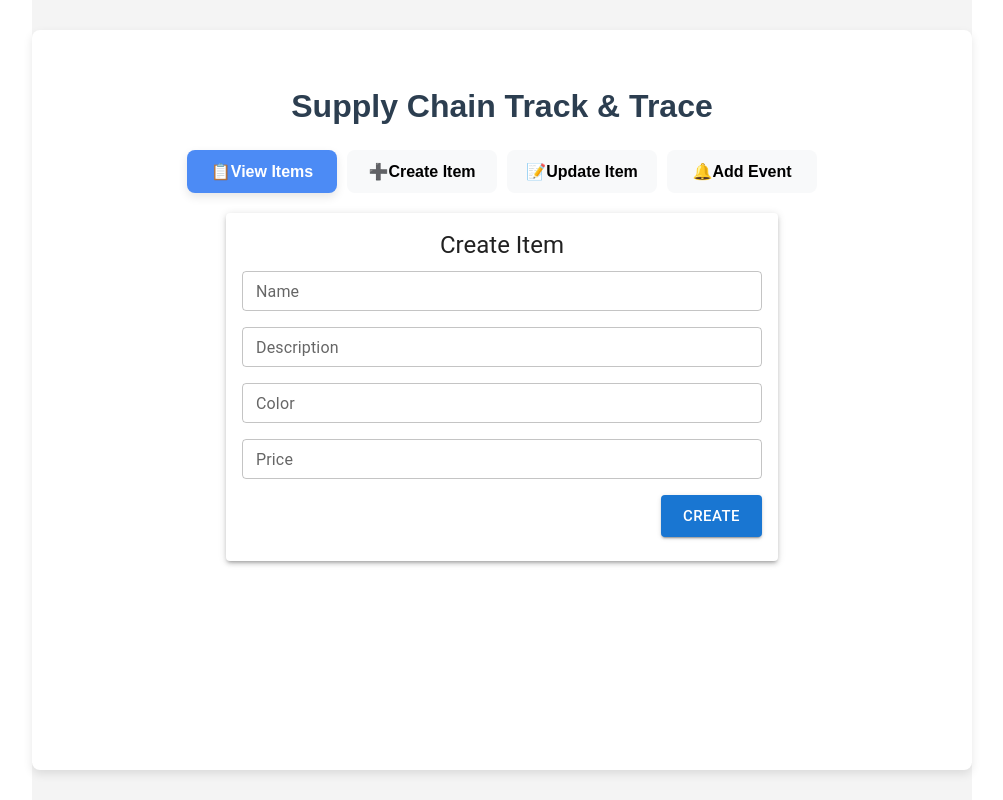
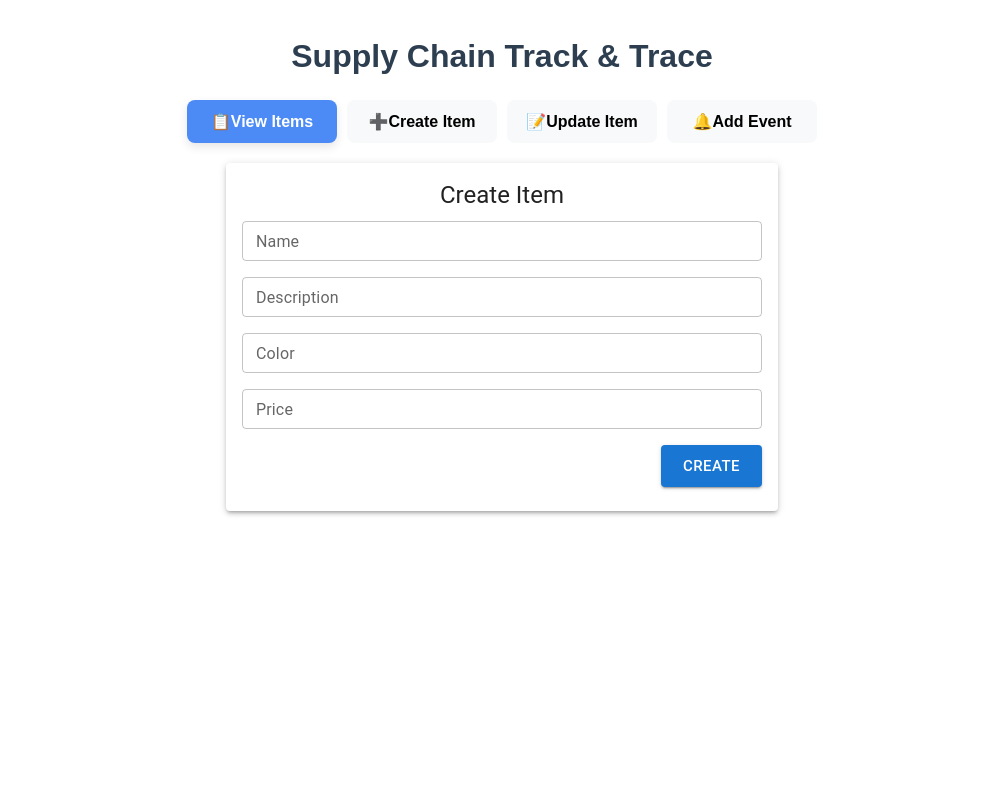
Before and after one commit to KavyaBabu/SupplyChainTracker, a React (Vite) app in the folder frontend/: page /create-item in a window 1280 px wide. Shown: the whole page, without its empty margins (138-1141 px from the left). Built offline with nearby package versions, Linux system fonts and the light colour scheme.

Commit message:
Enhanced mobile responsiveness and add view mode toggle for items

```diff
--- a/frontend/src/App.tsx
+++ b/frontend/src/App.tsx
@@ -1,4 +1,4 @@
-import { useState } from 'react';
+import { useState, useEffect } from 'react';
 import { BrowserRouter as Router, Routes, Route, useNavigate } from 'react-router-dom';
 import ViewItems from './pages/ViewItems';
 import CreateItem from './pages/CreateItem';
@@ -8,7 +8,19 @@ import './styles/global.css';
 
 const AppContent = () => {
   const [tabIndex, setTabIndex] = useState(0);
+  const [screenWidth, setScreenWidth] = useState(window.innerWidth);
   const navigate = useNavigate();
+
+  useEffect(() => {
+    const handleResize = () => {
+      setScreenWidth(window.innerWidth);
+    };
+    window.addEventListener('resize', handleResize);
+    return () => window.removeEventListener('resize', handleResize);
+  }, []);
+
+  const isMobile = screenWidth < 640;
+  const isTablet = screenWidth >= 640 && screenWidth < 1024;
 
   const tabs = [
     { label: "View Items", path: "/", icon: "📋" },
@@ -23,35 +35,70 @@ const AppContent = () => {
   };
 
   return (
-    <div className="min-h-screen bg-gradient-to-br from-blue-50 to-indigo-50 fixed-container">
-      <div className="max-w-7xl mx-auto px-4 sm:px-6 lg:px-8 py-8">
-        <h3 className="text-4xl font-bold text-center text-gray-800 mb-8 font-sans">
+    <div className="min-h-screen bg-gradient-to-br from-blue-50 to-indigo-50 w-full overflow-x-hidden">
+      <div className="max-w-7xl mx-auto px-4 sm:px-6 lg:px-8 py-4 sm:py-6 lg:py-8">
+        <h3 className="text-2xl sm:text-3xl font-bold text-center text-gray-800 mb-4 sm:mb-6">
           Supply Chain Track & Trace
         </h3>
 
-        <div className="bg-white rounded-xl shadow-lg p-4 mb-8 tabs-container">
+        {isMobile ? (
+          <div className="w-full px-4 mb-4">
+            <select
+              className="w-full p-2 bg-white border border-gray-300 rounded-lg shadow-sm"
+              value={tabIndex}
+              onChange={(e) => handleTabChange(Number(e.target.value), tabs[Number(e.target.value)].path)}
+            >
+              {tabs.map((tab, index) => (
+                <option key={tab.path} value={index}>
+                  {tab.icon} {tab.label}
+                </option>
+              ))}
+            </select>
+          </div>
+        ) : isTablet ? (
+          <div className="flex justify-center space-x-2 mb-4">
             {tabs.map((tab, index) => (
               <button
                 key={tab.path}
                 onClick={() => handleTabChange(index, tab.path)}
-              className={`
-                tab-button
-                ${tabIndex === index ? 'active' : ''}
-              `}
+                className={`p-3 rounded-lg transition-colors duration-200 ${
+                  tabIndex === index
+                    ? 'bg-blue-500 text-white shadow-md'
+                    : 'bg-gray-100 hover:bg-gray-200'
+                }`}
+              >
+                <span className="text-xl">{tab.icon}</span>
+              </button>
+            ))}
+          </div>
+        ) : (
+          <div className="flex flex-wrap justify-center gap-2 mb-6 tabs-container">
+            {tabs.map((tab, index) => (
+              <button
+                key={tab.path}
+                onClick={() => handleTabChange(index, tab.path)}
+                className={`flex items-center space-x-2 px-4 py-2 rounded-lg transition-all duration-200 tab-button ${
+                  tabIndex === index
+                    ? 'active'
+                    : ''
+                }`}
               >
                 <span className="text-xl">{tab.icon}</span>
                 <span className="font-medium">{tab.label}</span>
               </button>
             ))}
           </div>
+        )}
 
-        <div className="bg-white rounded-xl shadow-lg p-6">
+        <div className="bg-white rounded-xl shadow-lg p-4 sm:p-6 overflow-hidden">
+          <div className="w-full overflow-x-auto">
             <Routes>
               <Route path="/" element={<ViewItems />} />
               <Route path="/create-item" element={<CreateItem />} />
               <Route path="/update-item" element={<UpdateItem />} />
               <Route path="/add-event" element={<AddEvent />} />
             </Routes>
+          </div>
         </div>
       </div>
     </div>
--- a/frontend/src/pages/AddEvent.tsx
+++ b/frontend/src/pages/AddEvent.tsx
@@ -1,6 +1,7 @@
 import { useState, useEffect } from 'react';
 import { TextField, Button, Container, Typography, Alert, MenuItem, Select, FormControl, InputLabel, Card, CardContent, Grid } from '@mui/material';
 import { addEvent, fetchItems } from '../services/api';
+import { SelectChangeEvent } from '@mui/material';
 
 interface Item {
   id: string;
@@ -41,7 +42,7 @@ const AddEvent = () => {
     fetchItemsList();
   }, []);
 
-  const handleSelectChange = (event: any) => {
+  const handleSelectChange = (event: SelectChangeEvent<string>) => {
     setSelectedItemId(event.target.value);
   };
 
@@ -63,7 +64,7 @@ const AddEvent = () => {
   };
 
   const validateForm = () => {
-    let newErrors: { [K in keyof FormData]?: string } = {};
+    const newErrors: { [K in keyof FormData]?: string } = {};
     (Object.keys(formData) as (keyof FormData)[]).forEach(field => {
       newErrors[field] = validateField(field, formData[field]);
     });
--- a/frontend/src/pages/CreateItem.tsx
+++ b/frontend/src/pages/CreateItem.tsx
@@ -22,7 +22,7 @@ const CreateItem = () => {
   };
 
   const validateForm = () => {
-    let newErrors: { [key: string]: string } = {};
+    const newErrors: { [key: string]: string } = {};
     newErrors.name = validateField('Name', formData.name);
     newErrors.description = validateField('Description', formData.description);
     newErrors.color = validateField('Color', formData.color);
--- a/frontend/src/pages/UpdateItem.tsx
+++ b/frontend/src/pages/UpdateItem.tsx
@@ -1,6 +1,7 @@
 import { useState, useEffect } from 'react';
 import { TextField, Button, Container, Typography, Alert, MenuItem, Select, FormControl, InputLabel, Card, CardContent, Grid } from '@mui/material';
 import { updateItem, fetchItems } from '../services/api';
+import { SelectChangeEvent } from '@mui/material';
 
 interface Item {
   id: string;
@@ -33,7 +34,7 @@ const UpdateItem = () => {
     fetchItemsList();
   }, []);
 
-  const handleSelectChange = (event: any) => {
+  const handleSelectChange = (event: SelectChangeEvent<string>) => {
     const itemId = event.target.value as string;
     setSelectedItemId(itemId);
     const selectedItem = items.find(item => item.id === itemId);
@@ -62,7 +63,7 @@ const UpdateItem = () => {
   };
 
   const validateForm = () => {
-    let newErrors: { [key: string]: string } = {};
+    const newErrors: { [key: string]: string } = {};
     newErrors.name = validateField('Name', formData.name);
     newErrors.description = validateField('Description', formData.description);
     newErrors.color = validateField('Color', formData.color);
--- a/frontend/src/pages/ViewItems.tsx
+++ b/frontend/src/pages/ViewItems.tsx
@@ -1,7 +1,15 @@
 import { useEffect, useState } from 'react';
 import { fetchItems, fetchLastEvent, fetchItemEvents } from '../services/api';
-import { TextField, Container, Typography, Table, TableBody, TableCell, TableContainer, TableHead, TableRow, Paper, Tooltip, DialogTitle, Dialog, DialogContent, List, ListItem, ListItemText } from '@mui/material';
+import {
+  TextField, Container, Typography, Card, CardContent, CardActions, Button,
+  Grid, Tooltip, Dialog, DialogTitle, DialogContent, List, ListItem, ListItemText,
+  Table, TableBody, TableCell, TableContainer, TableHead, TableRow, Paper,
+  ToggleButton, ToggleButtonGroup, useMediaQuery, Box
+} from '@mui/material';
 import SearchIcon from '@mui/icons-material/Search';
+import { useTheme } from '@mui/material/styles';
+import TableViewIcon from '@mui/icons-material/TableView';
+import ViewModuleIcon from '@mui/icons-material/ViewModule';
 
 interface Item {
   id: string;
@@ -13,12 +21,26 @@ interface Item {
   events: [];
 }
 
+interface Event {
+  id: string;
+  itemId: string;
+  status: string;
+  type: string;
+  location?: string;
+  custodian?: string;
+  timestamp: string;
+  notes?: string;
+}
 const ViewItems = () => {
   const [items, setItems] = useState<Item[]>([]);
   const [searchQuery, setSearchQuery] = useState<string>('');
+  const [viewMode, setViewMode] = useState<'table' | 'card'>('table');
   const [openDialog, setOpenDialog] = useState<boolean>(false);
-  const [eventList, setEventList] = useState<any[]>([]);
+  const [eventList, setEventList] = useState<Event[]>([]);
   const [highlightedEvent, setHighlightedEvent] = useState<string | null>(null);
+
+  const theme = useTheme();
+  const isMobile = useMediaQuery(theme.breakpoints.down('sm'));
 
   useEffect(() => {
     loadItems();
@@ -36,6 +58,7 @@ const ViewItems = () => {
             const lastEvent = item.id ? await fetchLastEvent(item.id) : null;
             return { ...item, lastEvent: lastEvent?.status || '' };
           } catch (error) {
+            console.error("Error fetching last event:", error);
             return { ...item, lastEvent: '' };
           }
         })
@@ -69,45 +92,74 @@ const ViewItems = () => {
 
   return (
     <Container>
-      <div className="search-container">
+      <Box display="flex" justifyContent="center" sx={{ mt: 2 }}>
+        <ToggleButtonGroup
+          value={viewMode}
+          exclusive
+          onChange={(_, newView) => newView && setViewMode(newView)}
+          aria-label="View Mode"
+        >
+          <ToggleButton value="table" aria-label="Table View">
+            <TableViewIcon /> Table View
+          </ToggleButton>
+          <ToggleButton value="card" aria-label="Card View">
+            <ViewModuleIcon /> Card View
+          </ToggleButton>
+        </ToggleButtonGroup>
+      </Box>
+
+      <Box display="flex" justifyContent="center" sx={{ width: '100%', mt: 2 }}>
         <TextField
           variant="outlined"
           label="Search Items"
           value={searchQuery}
           onChange={(e) => setSearchQuery(e.target.value)}
           placeholder="Search by item name..."
-          className="search-bar-wide"
+          sx={{
+            width: isMobile ? '100%' : '50%',
+            maxWidth: '600px',
+            '& .MuiInputBase-root': {
+              borderRadius: '25px',
+            },
+          }}
           InputProps={{
-            startAdornment: <SearchIcon className="search-icon" />,
+            startAdornment: <SearchIcon sx={{ mr: 1, color: 'gray' }} />,
           }}
         />
-      </div>
-      <TableContainer component={Paper} style={{ marginTop: '20px' }} className="table-container">
+      </Box>
+
+      {viewMode === 'table' ? (
+        <TableContainer component={Paper} sx={{ mt: 3, overflowX: 'auto' }}>
           <Table>
             <TableHead>
-            <TableRow className="table-header">
+              <TableRow sx={{ backgroundColor: theme.palette.grey[200] }}>
                 <TableCell><b>Item Name</b></TableCell>
                 <TableCell><b>ID</b></TableCell>
-              <TableCell><b>Description</b></TableCell>
+                {!isMobile && <TableCell><b>Description</b></TableCell>}
                 <TableCell><b>Color</b></TableCell>
-              <TableCell><b>Price</b></TableCell>
+                {!isMobile && <TableCell><b>Price</b></TableCell>}
                 <TableCell><b>Last Event</b></TableCell>
               </TableRow>
             </TableHead>
             <TableBody>
               {filteredItems.map((item) => (
-              <TableRow key={item.id} className="table-row">
+                <TableRow key={item.id}>
                   <TableCell>{item.name}</TableCell>
                   <TableCell>{item.id}</TableCell>
-                <TableCell>{item.description || 'N/A'}</TableCell>
+                  {!isMobile && <TableCell>{item.description || 'N/A'}</TableCell>}
                   <TableCell style={{ color: item.color ? item.color.toLowerCase() : 'inherit' }}>
                     {item.color || 'N/A'}
                   </TableCell>
-                <TableCell>{item.price || 'N/A'}</TableCell>
+                  {!isMobile && <TableCell>{item.price || 'N/A'}</TableCell>}
                   <TableCell>
                     {item.lastEvent ? (
                       <Tooltip title={item.lastEvent} arrow>
-                      <span style={{ cursor: 'pointer', textDecoration: 'underline' }}  onClick={() => handleOpenDialog(item.id)}>{item.lastEvent}</span>
+                        <span
+                          style={{ cursor: 'pointer', textDecoration: 'underline' }}
+                          onClick={() => handleOpenDialog(item.id)}
+                        >
+                          {item.lastEvent}
+                        </span>
                       </Tooltip>
                     ) : 'No Events'}
                   </TableCell>
@@ -116,8 +168,38 @@ const ViewItems = () => {
             </TableBody>
           </Table>
         </TableContainer>
+      ) : (
+        <Grid container spacing={3} sx={{ mt: 3 }}>
+          {filteredItems.map((item) => (
+            <Grid item xs={12} sm={6} md={4} key={item.id}>
+              <Card sx={{ boxShadow: 3, borderRadius: '10px', p: 2, textAlign: 'center' }}>
+                <CardContent>
+                  <Typography variant="h6">{item.name}</Typography>
+                  <Typography variant="body2" color="textSecondary">
+                    <b>ID:</b> {item.id}
+                  </Typography>
+                  <Typography variant="body2" color="textSecondary">
+                    <b>Description:</b> {item.description || 'N/A'}
+                  </Typography>
+                  <Typography variant="body2" sx={{ color: item.color?.toLowerCase() }}>
+                    <b>Color:</b> {item.color || 'N/A'}
+                  </Typography>
+                  <Typography variant="body2">
+                    <b>Price:</b> {item.price || 'N/A'}
+                  </Typography>
+                </CardContent>
+                <CardActions sx={{ justifyContent: 'center' }}>
+                  <Button variant="contained" color="primary" onClick={() => handleOpenDialog(item.id)}>
+                    View Events
+                  </Button>
+                </CardActions>
+              </Card>
+            </Grid>
+          ))}
+        </Grid>
+      )}
 
-      <Dialog open={openDialog} onClose={handleCloseDialog}>
+      <Dialog open={openDialog} onClose={handleCloseDialog} fullWidth maxWidth="sm">
         <DialogTitle>Item Events</DialogTitle>
         <DialogContent>
           <List>
--- a/frontend/src/styles/global.css
+++ b/frontend/src/styles/global.css
@@ -3,30 +3,11 @@ html, body {
   margin: 0;
   padding: 0;
   font-family: 'Arial', sans-serif;
-  background-color: #f4f4f4;
-  display: flex;
-  justify-content: center;
-  align-items: center;
-  text-align: center;
-}
-
-.fixed-container {
-  min-width: 900px;
-  margin: 0 auto;
-  padding: 20px;
-  background-color: #ffffff;
-  border-radius: 8px;
-  box-shadow: 0px 4px 10px rgba(0, 0, 0, 0.1);
-  min-height: 700px;
-}
-
-.container {
-  width: 70%;
-  max-width: 1200px;
-  height: 100vh;
   display: flex;
   flex-direction: column;
-  justify-content: center;
+  justify-content: flex-start;
+  text-align: center;
+  overflow-x: hidden;
 }
 
 h3 {
@@ -36,10 +17,15 @@ h3 {
   text-align: center;
 }
 
+.dropdown-container {
+  display: none;
+}
+
 .tabs-container {
   display: flex;
   justify-content: center;
   gap: 10px;
+  flex-wrap: wrap;
 }
 
 .tab-button {
@@ -65,6 +51,24 @@ h3 {
   box-shadow: 0px 4px 10px rgba(0, 0, 0, 0.1);
 }
 
+.tablet-tabs-container {
+  display: flex;
+  justify-content: space-around;
+  margin-bottom: 1rem;
+}
+
+.tablet-tab-button {
+  background-color: #f3f4f6;
+  border: none;
+  border-radius: 0.5rem;
+  padding: 0.5rem 1rem;
+  cursor: pointer;
+  transition: background-color 0.3s ease;
+}
+
+.tablet-tab-button.active {
+  background-color: #e5e7eb;
+}
 
 .search-container {
   margin: 20px;
@@ -173,26 +177,24 @@ h3 {
 }
 
 @media (max-width: 768px) {
-  .container {
-    width: 100%;
-    padding: 20px;
-    height: auto;
+
+  .dropdown-container {
+    display: flex;
+    justify-content: center;
+    margin-bottom: 15px;
   }
 
-  .MuiTabs-flexContainer {
-    flex-direction: column;
+  .tabs-container {
+    display: none;
   }
 
-  .MuiTab-root {
+  .search-container {
+    width: 100%;
+    padding: 10px;
+  }
+
+  .responsive-container {
+    overflow-x: auto;
     width: 100%;
   }
-
-  .item-list {
-    flex-direction: column;
-    align-items: center;
-  }
-
-  .item-card {
-    width: 90%;
-  }
 }
```
Lines whose indentation alone changed are shown as unchanged.
